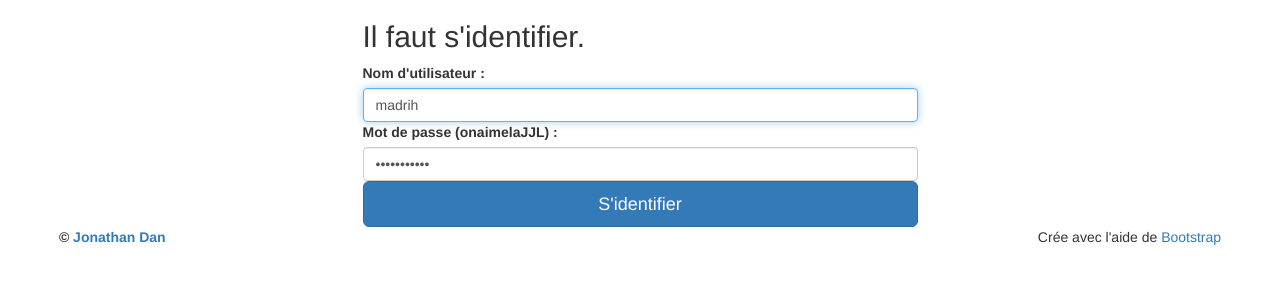
After one commit to danjjl/jjl, a Django app: template templates/login.html in a window 1280 px wide. The commit adds this page. Shown: the top 300 px of the page. Run offline with Django 3.2, Linux system fonts and the light colour scheme; the template is opened without the code that fills it, so the values that code supplies are empty; some libraries are stand-ins or nearby versions.

Commit message:
Login system

```diff
--- a/Peoulot/views.py
+++ b/Peoulot/views.py
@@ -1,5 +1,5 @@
 # -*- coding: utf-8 -*-
-from django.http import HttpResponse, Http404
+from django.http import Http404
 from django.views.generic import ListView, DetailView
 from django.views.generic.edit import CreateView, UpdateView
 from django.core.exceptions import ObjectDoesNotExist
--- a/settings.py
+++ b/settings.py
@@ -170,3 +170,4 @@ LOGGING = {
         },
     }
 }
+LOGIN_URL = '/'
--- a/templates/base.html
+++ b/templates/base.html
@@ -25,6 +25,7 @@
 				<li class="{% active request liste %}"><a href="{% url 'liste' %}">Liste des péoulot</a></li>
 				<li class="{% active request ajouter %}"><a href="{% url 'ajouter' %}">Ajouter une péoula</a></li>
 			</ul>
+			<a class="pull-right" href="{% url 'logout' %}"><button type="button" class="btn btn-default navbar-btn">Se déconnecter</button>&nbsp;</a>
 		</div>
 
 		<div class="container">
--- /dev/null
+++ b/templates/login.html
@@ -0,0 +1,46 @@
+<!DOCTYPE html>
+<html lang="fr">
+	<head>
+		<meta charset="utf-8">
+		<title> Log In </title>
+		<meta name="viewport" content="width=device-width, initial-scale=1.0">
+		<meta name="description" content="Log In">
+		<meta name="author" content="Jonathan Dan">
+		<link href="//netdna.bootstrapcdn.com/bootstrap/3.0.0/css/bootstrap.min.css" rel="stylesheet">
+		<link href="//netdna.bootstrapcdn.com/bootswatch/3.0.0/flatly/bootstrap.min.css" rel="stylesheet">
+		<link href="//netdna.bootstrapcdn.com/font-awesome/3.2.1/css/font-awesome.min.css" rel="stylesheet">
+	</head>
+
+	<body>
+		<div class="container">
+			<div class="row">
+
+			{% for message in messages %}
+				<div class="alert alert-dismissable alert-{{message.tags}}"><button type="button" class="close" data-dismiss="alert" aria-hidden="true">&times;</button>{{message}}</div>
+			{% endfor %}
+
+			<div class="container col-md-6 col-md-offset-3">
+				<form method="post" action="{% url 'validate' %}">{% csrf_token %}
+					<h2>Il faut s'identifier.</h2>
+					<label for="nom">Nom d'utilisateur : </label><input class="form-control" id="nom" name="nom" type="text" placeholder="Nom d'utilisateur" value="madrih" autofocus required>
+					<label for="mdp">Mot de passe (onaimelaJJL) : </label><input class="form-control" id="mdp" name="mdp" type="password" placeholder="Mot de passe" value="onaimelaJJL">
+					<button class="btn btn-lg btn-primary btn-block" type="submit">S'identifier</button>
+				</form>
+			</div>
+
+
+			</div> <!-- /row -->
+
+			<footer class="row">
+				<p>&nbsp;<strong>&copy; <a href="http://about.me/jonathan.dan">Jonathan Dan</a></strong> <span class="pull-right"> Crée avec l'aide de <a href="http://twitter.github.com/bootstrap/">Bootstrap</a>&nbsp;</span></p>
+			</footer>
+
+		</div> <!-- /container -->
+
+	<script src="http://code.jquery.com/jquery-1.10.1.min.js"></script>
+	<script src="//netdna.bootstrapcdn.com/bootstrap/3.0.0/js/bootstrap.min.js"></script>
+	{% block js %}
+	{% endblock %}
+
+	</body>
+</html>
```
Also changed, not shown: Peoulot/urls.py (+6 -4 lines), urls.py (+6 -4 lines), views.py (added, +25 -0 lines).
